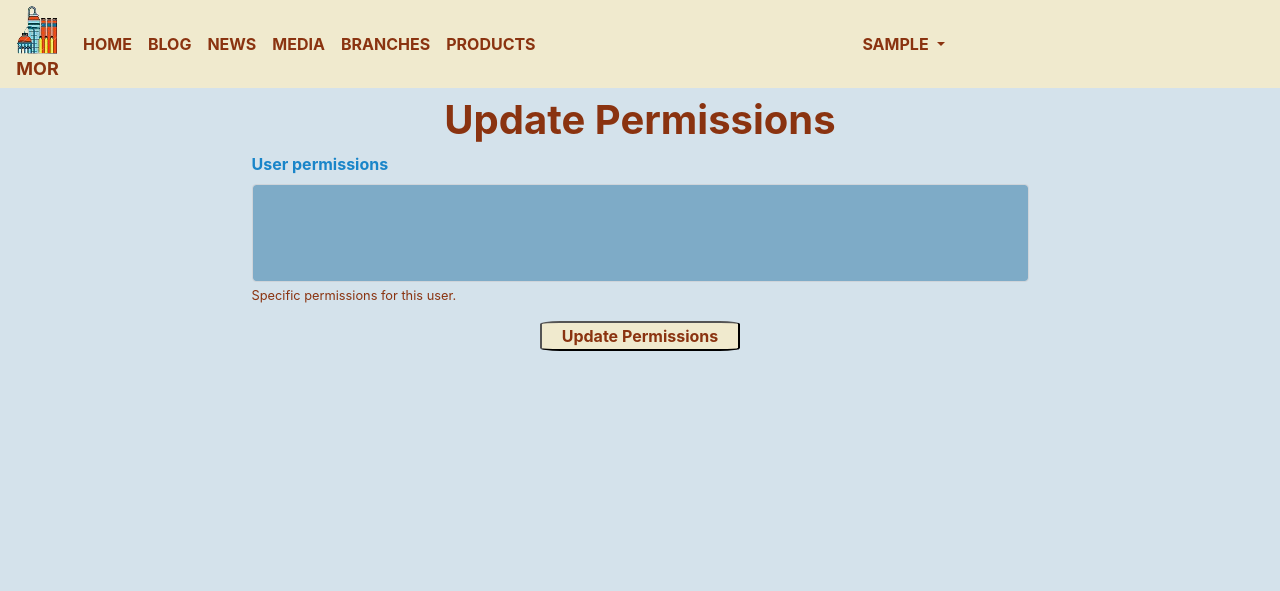
After one commit to naeemahmed972/Oil-Refinery-Project, a Django app: page /users/1/user_permissions/ in a window 1280 px wide. The commit adds this page. Shown: the top 591 px of the page. Run offline with Django 3.2, Linux system fonts and the light colour scheme; the visitor is signed in with stand-in values (Sample User, id 1); data comes from the database, SQL or seed files in the repository; lists and menus that the app fills with data are empty; some libraries are stand-ins or nearby versions.

Commit message:
implement update user premissions in template

```diff
--- a/static/css/styles.css
+++ b/static/css/styles.css
@@ -121,7 +121,7 @@ label {
     font-weight: bold !important;
 }
 
-input, textarea {
+input, textarea, select {
     color: rgb(253, 234, 159) !important;
     background-color: rgb(126, 171, 199) !important;
     font-weight: bold !important;
--- a/templates/user_list.html
+++ b/templates/user_list.html
@@ -30,7 +30,7 @@
                     </span>
                     <span class="float-right">
                         <a class="link-text" href="{% url 'update_user' a_user.pk %}">Update_User</a>
-                        <a class="ml-2 link-text" href="#">Update_Permissions</a>
+                        <a class="ml-2 link-text" href="{% url 'user_permissions' a_user.pk %}">Update_Permissions</a>
                     </span>
                 </div>
             </div>
--- /dev/null
+++ b/templates/user_permissions.html
@@ -0,0 +1,22 @@
+{% extends 'base.html' %}
+
+{% load crispy_forms_tags %}
+
+{% block title %}
+    {{ block.super }} - Update Permissions
+{% endblock title %}
+
+{% block content %}
+
+    <div class="page-header text-center col-12">
+        <h1 class="pt-3">Update Permissions</h1>
+    </div>
+
+    <div class="user-form">
+        <form method="POST">
+            {% csrf_token %}
+            {{ form|crispy }}
+            <button type="submit" class="submit-btn">Update Permissions</button>
+        </form>
+    </div>
+{% endblock content %}
--- a/users/urls.py
+++ b/users/urls.py
@@ -1,9 +1,10 @@
 from django.urls import path
 
-from .views import SignUpView, UserUpdateView, UserListView
+from .views import SignUpView, UserUpdateView, UserListView, UpdateUserPermissionView
 
 urlpatterns = [
     path('signup/', SignUpView.as_view(), name='signup'),
     path('<int:pk>/update_user/', UserUpdateView.as_view(), name='update_user'),
     path('users/', UserListView.as_view(), name='user_list'),
+    path('<int:pk>/user_permissions/', UpdateUserPermissionView.as_view(), name='user_permissions')
 ]
--- a/users/views.py
+++ b/users/views.py
@@ -5,7 +5,7 @@ from django.contrib import messages
 
 
 from .models import CustomUser
-from .forms import CustomUserCreationForm
+from .forms import CustomUserCreationForm, CustomUserChangeForm
 
 
 class SignUpView(CreateView):
@@ -47,4 +47,8 @@ class UserListView(AdminStaffRequiredMixin, ListView):
 
 
 class UpdateUserPermissionView(AdminStaffRequiredMixin, UpdateView):
-    pass
+    model = CustomUser
+    fields = ('user_permissions',)
+    success_url = reverse_lazy('user_list')
+    template_name = 'user_permissions.html'
+    login_url = 'login'
```
Also changed, not shown: README.md.
